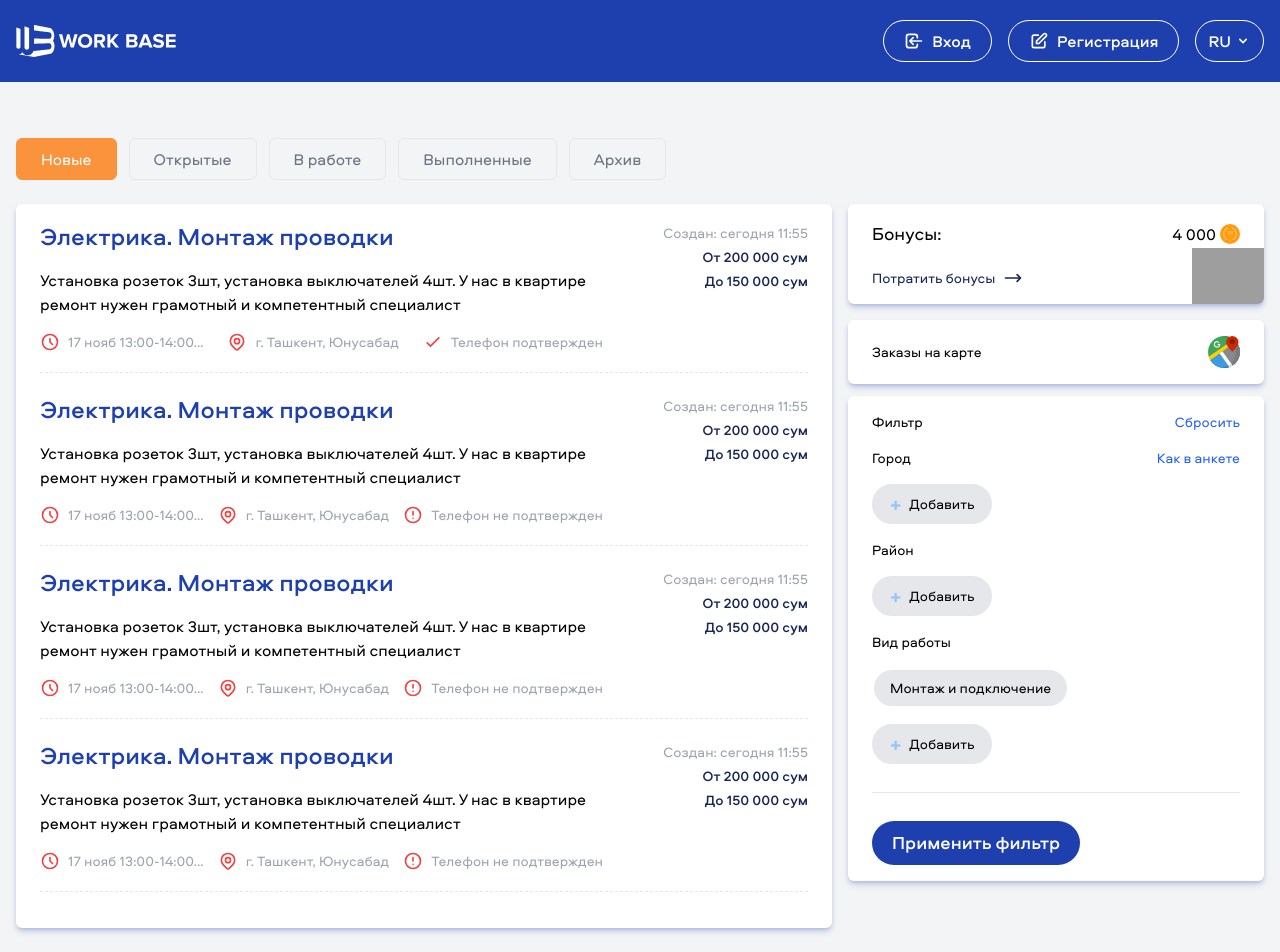
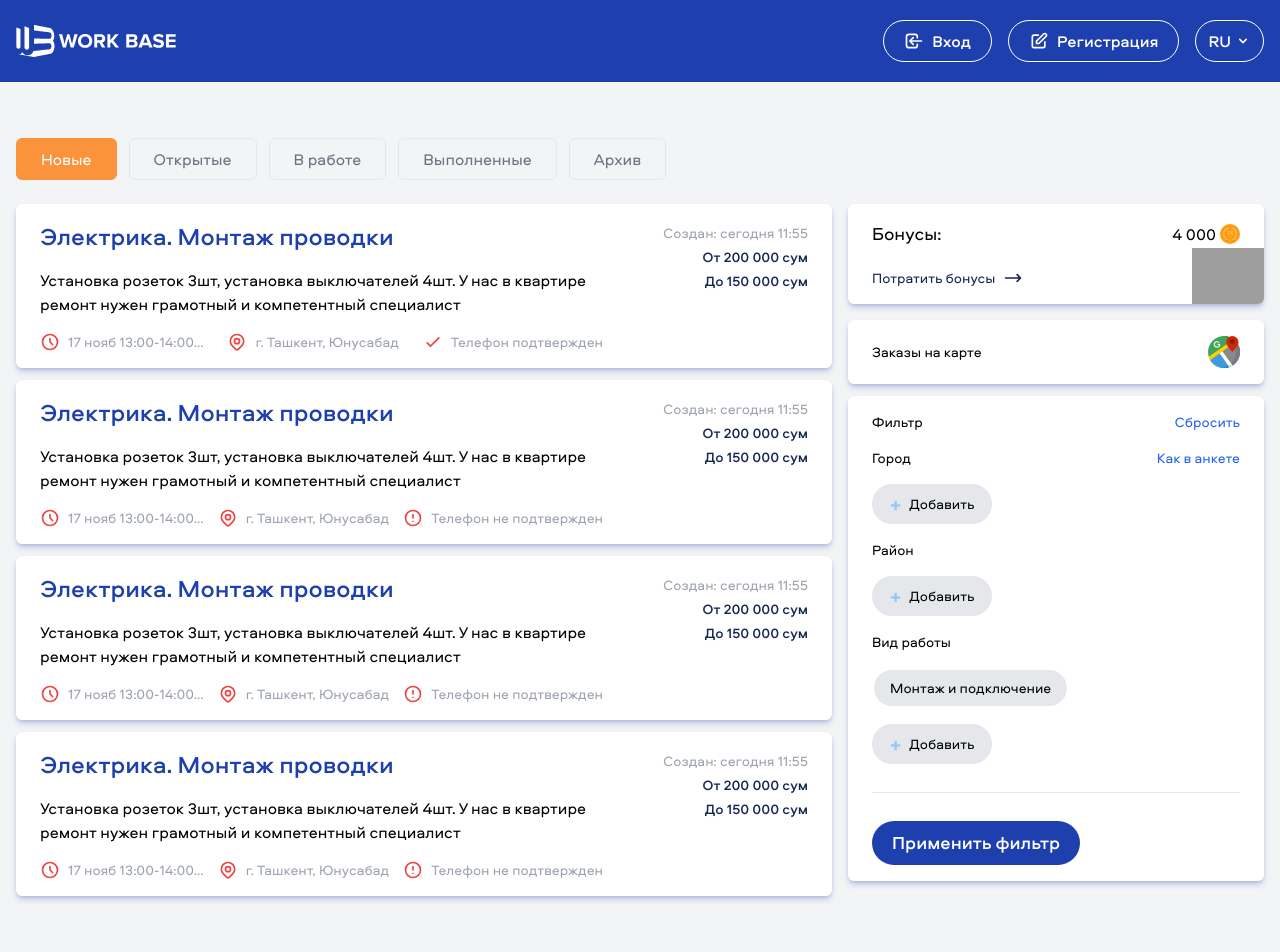
Before and after one commit to crazyysasha/vue-workbase-app, a Vue app: page /orders in a window 1280 px wide. Shown: the top 952 px of the page. Built offline with nearby package versions, Linux system fonts and the light colour scheme; grey boxes are pictures that could not be loaded.

Commit message:
orderview fix

```diff
--- a/src/views/OrdersView.vue
+++ b/src/views/OrdersView.vue
@@ -183,10 +183,10 @@
 
 
             <div class="col-span-2 mr-0 lg:mr-4">
-               <div class="bg-white rounded-md shadow-md shadow-primary/25 mb-3 py-4 px-6 ">
+               <div class="">
 
                     <div v-show="activeTab == 'new'">
-                        <div class="">
+                        <div class="bg-white rounded-md shadow-md shadow-primary/25 mb-3 py-4 px-6 hover:shadow-primary/50 transition-all duration-300 ">
                             <a href="#" class="">
                                 <div class="flex flex-col md:flex-row">
                                     <div class="">
@@ -231,11 +231,10 @@
                                 </div>
                             </a>
 
-                            <hr class="my-5 border-dashed">
 
                         </div>
 
-                        <div class="">
+                        <div class="bg-white rounded-md shadow-md shadow-primary/25 mb-3 py-4 px-6 hover:shadow-primary/50 transition-all duration-300 ">
                             <a href="#" class="">
                                 <div class="flex items-start flex-col md:flex-row">
                                     <div class="">
@@ -280,10 +279,9 @@
                                 </div>
                             </a>
 
-                            <hr class="my-5 border-dashed">
 
                         </div>
-                        <div class="">
+                        <div class="bg-white rounded-md shadow-md shadow-primary/25 mb-3 py-4 px-6 hover:shadow-primary/50 transition-all duration-300 ">
                             <a href="#" class="">
                                 <div class="flex items-start flex-col md:flex-row">
                                     <div class="">
@@ -328,10 +326,9 @@
                                 </div>
                             </a>
 
-                            <hr class="my-5 border-dashed">
 
                         </div>
-                        <div class="">
+                        <div class="bg-white rounded-md shadow-md shadow-primary/25 mb-3 py-4 px-6 hover:shadow-primary/50 transition-all duration-300 ">
                             <a href="#" class="">
                                 <div class="flex items-start flex-col md:flex-row">
                                     <div class="">
@@ -376,14 +373,13 @@
                                 </div>
                             </a>
 
-                            <hr class="my-5 border-dashed">
 
                         </div>
                     </div>
 
                     <div v-show="activeTab == 'open'">
                         <div class="">
-                            <div class="">
+                            <div class="bg-white rounded-md shadow-md shadow-primary/25 mb-3 py-4 px-6">
                                 <div class="flex items-start flex-col md:flex-row justify-between">
                                     <div class="">
                                         <h2 class="text-2xl text-primary font-medium">
@@ -425,9 +421,8 @@
                                 </div>
                             </div>
 
-                            <hr class="my-5 border-dashed">
 
-                            <div class="">
+                            <div class="bg-white rounded-md shadow-md shadow-primary/25 mb-3 py-4 px-6">
                                 <div class="flex items-start flex-col md:flex-row justify-between">
                                     <div class="">
                                         <h2 class="text-2xl text-primary font-medium">
@@ -469,14 +464,13 @@
                                 </div>
                             </div>
 
-                            <hr class="my-5 border-dashed">
 
                         </div>
                     </div>
 
                     <div v-show="activeTab == 'inWork'">
                         <div class="">
-                            <div class="">
+                            <div class="bg-white rounded-md shadow-md shadow-primary/25 mb-3 py-4 px-6">
                                 <div class="flex items-start flex-col md:flex-row justify-between">
                                     <div class="">
                                         <h2 class="text-2xl text-primary font-medium">
@@ -518,9 +512,8 @@
                                 </div>
                             </div>
 
-                            <hr class="my-5 border-dashed">
 
-                            <div class="">
+                            <div class="bg-white rounded-md shadow-md shadow-primary/25 mb-3 py-4 px-6">
                                 <div class="flex items-start flex-col md:flex-row justify-between">
                                     <div class="">
                                         <h2 class="text-2xl text-primary font-medium">
@@ -562,14 +555,13 @@
                                 </div>
                             </div>
 
-                            <hr class="my-5 border-dashed">
 
                         </div>
                     </div>
 
                     <div v-show="activeTab == 'completed'">
                         <div class="">
-                            <div class="">
+                            <div class="bg-white rounded-md shadow-md shadow-primary/25 mb-3 py-4 px-6">
                                 <div class="flex items-start flex-col md:flex-row justify-between">
                                     <div class="">
                                         <h2 class="text-2xl text-primary font-medium">
@@ -615,9 +607,8 @@
                                 </div>
                             </div>
 
-                            <hr class="my-5 border-dashed">
 
-                            <div class="">
+                            <div class="bg-white rounded-md shadow-md shadow-primary/25 mb-3 py-4 px-6">
                                 <div class="flex items-start flex-col md:flex-row justify-between">
                                     <div class="">
                                         <h2 class="text-2xl text-primary font-medium">
@@ -663,14 +654,13 @@
                                 </div>
                             </div>
 
-                            <hr class="my-5 border-dashed">
 
                         </div>
                     </div>
 
                     <div v-show="activeTab == 'archive'">
                         <div class="">
-                            <div class="">
+                            <div class="bg-white rounded-md shadow-md shadow-primary/25 mb-3 py-4 px-6">
                                 <div class="flex items-start flex-col md:flex-row justify-between">
                                     <div class="">
                                         <h2 class="text-2xl text-primary font-medium">
@@ -716,9 +706,8 @@
                                 </div>
                             </div>
 
-                            <hr class="my-5 border-dashed">
 
-                            <div class="">
+                            <div class="bg-white rounded-md shadow-md shadow-primary/25 mb-3 py-4 px-6">
                                 <div class="flex items-start flex-col md:flex-row justify-between">
                                     <div class="">
                                         <h2 class="text-2xl text-primary font-medium">
@@ -764,7 +753,6 @@
                                 </div>
                             </div>
 
-                            <hr class="my-5 border-dashed">
 
                         </div>
                     </div>
```
